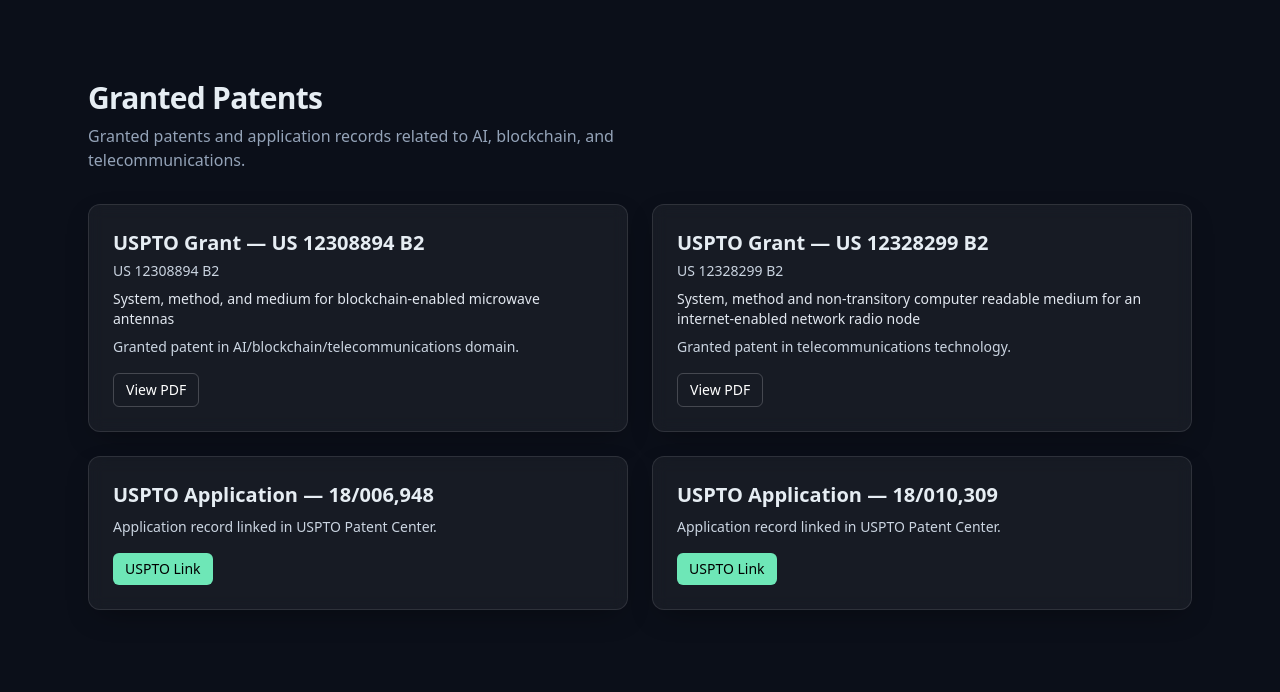
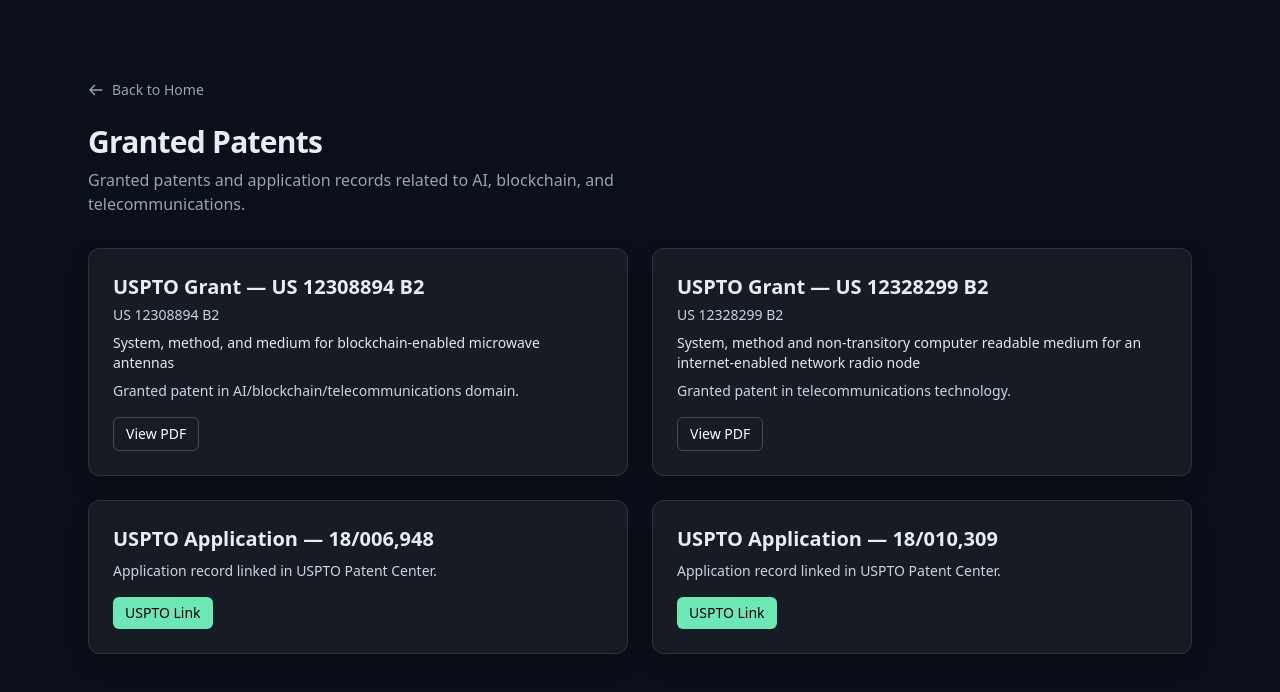
Before and after one commit to abdarwish23/darwish-portofolio, a Next.js app: page /patents in a window 1280 px wide. Shown: the top 692 px of the page. Built offline with nearby package versions, Linux system fonts and the light colour scheme.

Commit message:
adding back arrow

```diff
--- a/app/patents/page.tsx
+++ b/app/patents/page.tsx
@@ -1,4 +1,5 @@
 import { patents } from "@/data/patents";
+import Link from "next/link";
 
 export const metadata = {
   title: "Granted Patents — Ahmed B. Darwish",
@@ -9,6 +10,12 @@
   return (
     <main className="section">
       <div className="container">
+        <Link href="/" className="inline-flex items-center text-sm text-muted hover:text-white mb-6">
+          <svg className="w-4 h-4 mr-2" fill="none" stroke="currentColor" viewBox="0 0 24 24">
+            <path strokeLinecap="round" strokeLinejoin="round" strokeWidth={2} d="M10 19l-7-7m0 0l7-7m-7 7h18" />
+          </svg>
+          Back to Home
+        </Link>
         <h1 className="text-3xl font-bold tracking-tight">Granted Patents</h1>
         <p className="mt-2 text-muted max-w-prose">Granted patents and application records related to AI, blockchain, and telecommunications.</p>
         <div className="mt-8 grid gap-6 md:grid-cols-2">
--- a/data/profile.ts
+++ b/data/profile.ts
@@ -139,7 +139,7 @@
     {
       title: "2 Granted USPTO Patents",
       description: "Patents in AI, blockchain, and telecommunications technologies.",
-      link: "https://patentcenter.uspto.gov/applications/18006948"
+      link: "/patents"
     },
     {
       title: "2nd Place R-Pitch 2023-2024 — ZenSpace AI",
```
